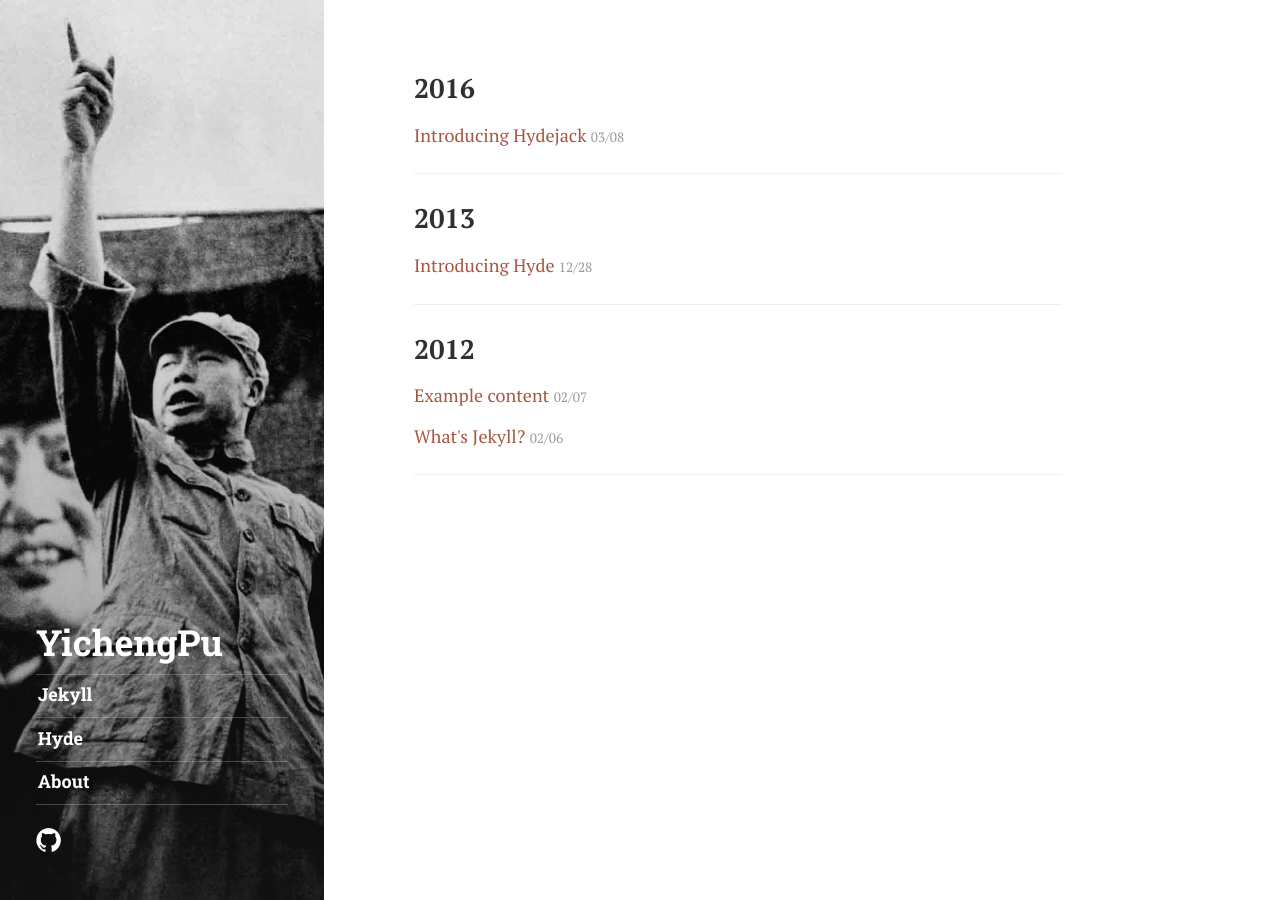
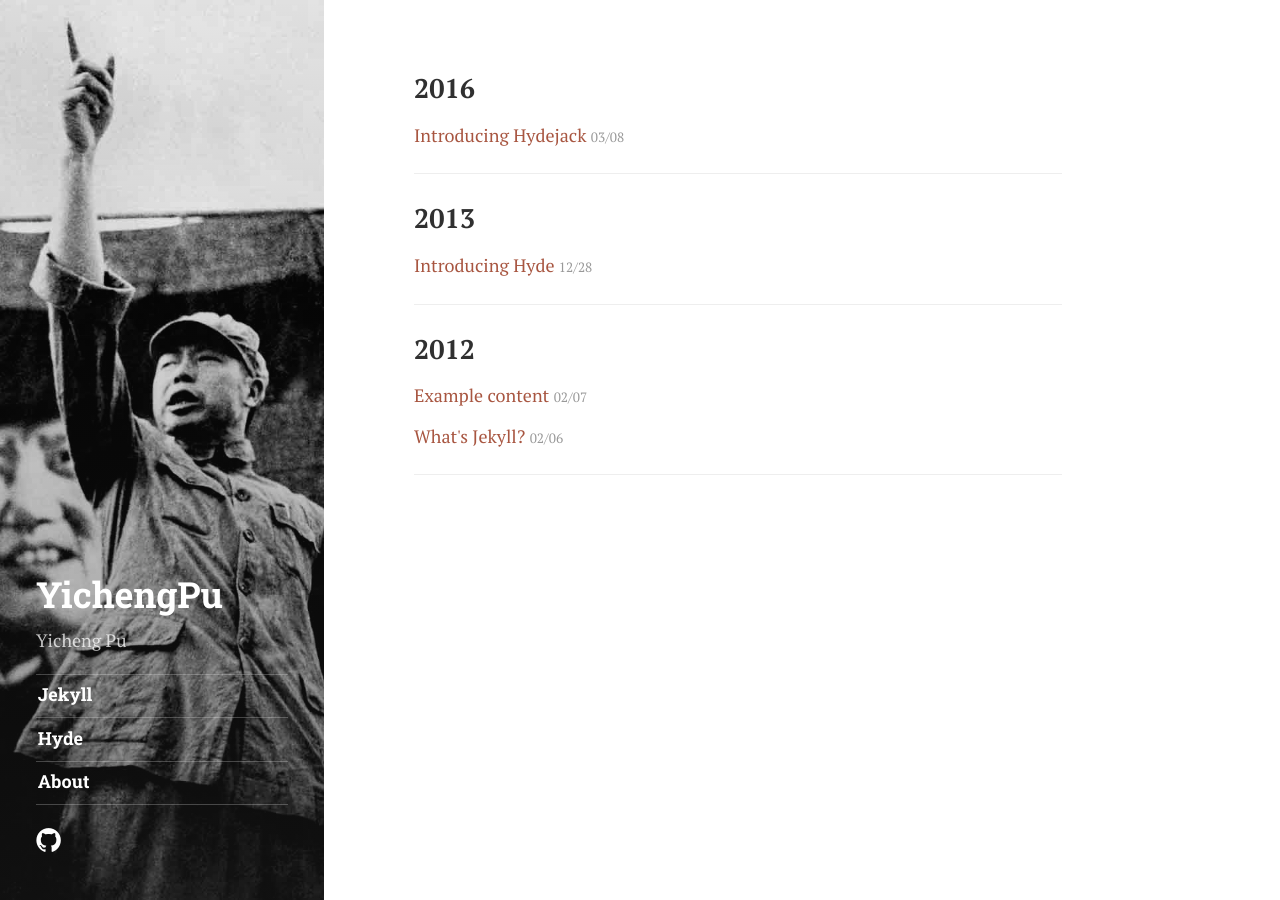
Before and after one commit to YichengPu/YIchengPu.github.io, a Jekyll site: the page built from index.html, in a window 1280 px wide. Built offline with Jekyll 4.4.1, drawn with Linux system fonts in a browser that asks for light colours; some web fonts are replaced.

Commit message:
Update _config.yml

```diff
--- a/_config.yml
+++ b/_config.yml
@@ -10,8 +10,8 @@ baseurl:          ''
 title:            YichengPu
 
 # Markdown enabled, however don't use more than one paragraph (enforced by `>`)
-description:
-
+description:       >
+  Yicheng Pu
 
 # The tags listed as entries in the sidebar
 sidebar_tags:     [jekyll, hyde]
@@ -31,7 +31,7 @@ author:
   disqus:         qwtel
 
   # This photo will be used in the about section
-  photo:          /public/img/IMG_6495.jpg
+  photo:          https://github.com/YichengPu/YIchengPu.github.io/blob/master/public/img/IMG_6495.JPG
 
   # Markdown enabled, can use multiple paragraphs (enabled by `|`)
   about:          |
```
